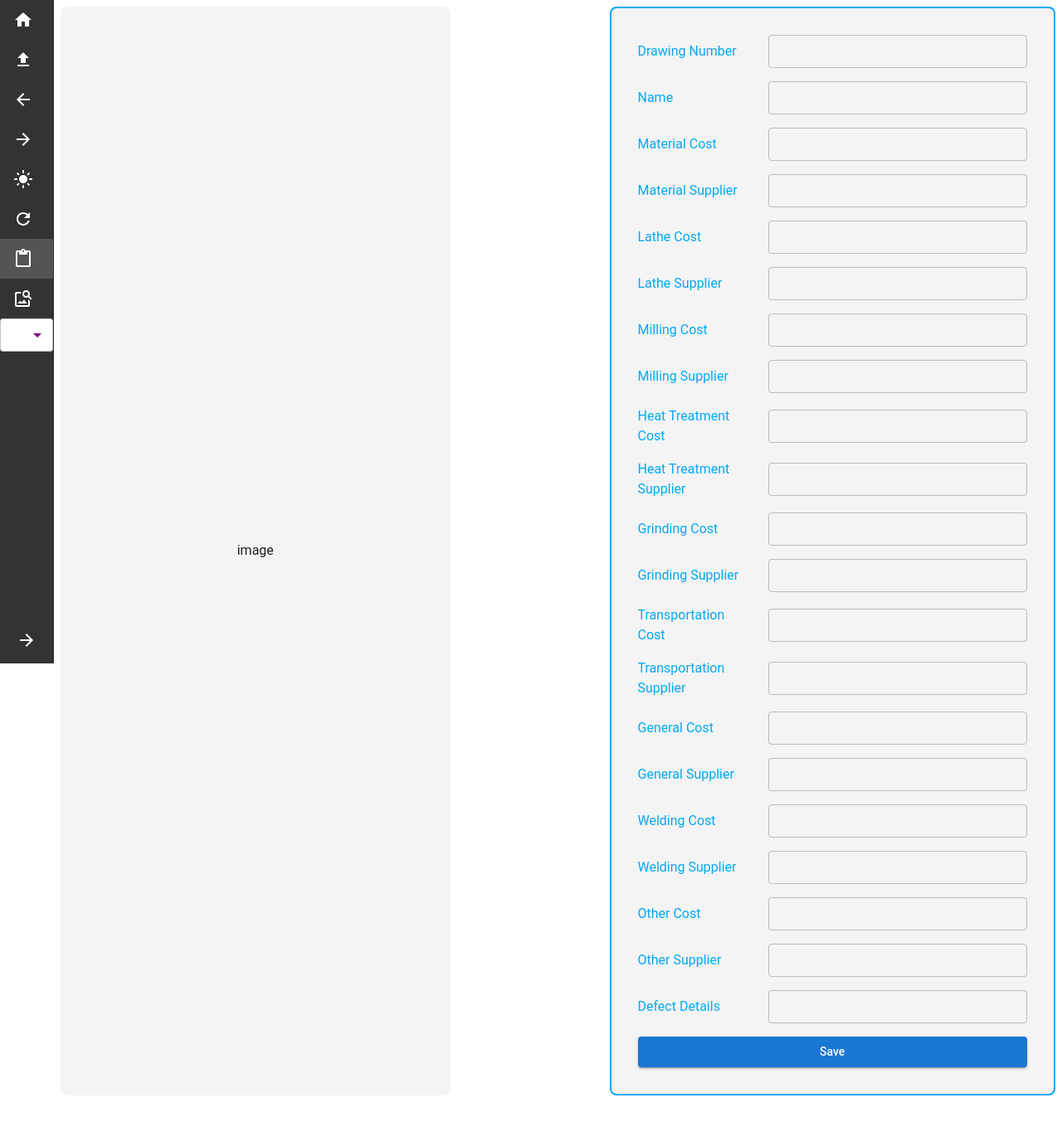
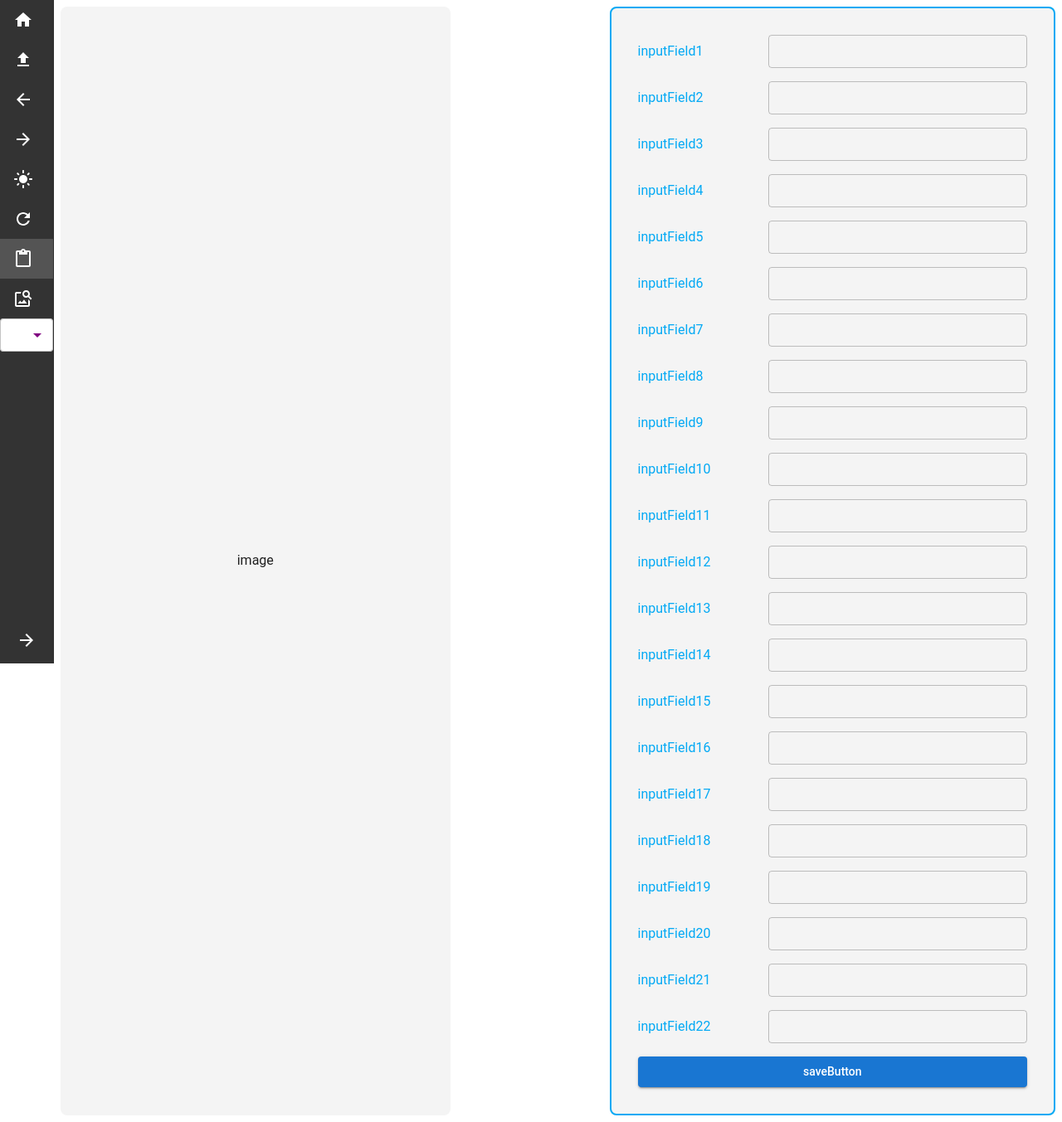
Before and after one commit to Moonies/image-similarity-finder, a Next.js app: page /1/record/1 in a window 1280 px wide. Shown: the whole page at 83% size. Before the commit the page ends 1329 px from the top, so only its background shows below. Built offline with nearby package versions, Linux system fonts and the light colour scheme; sample sign-in values are in the browser's storage; what i18next-resources-to-backend would draw is missing.

Commit message:
added i18-next(input text and column only)

```diff
--- /dev/null
+++ b/public/locales/en/record-id.json
@@ -0,0 +1,25 @@
+{
+  "inputField1": "Drawing Number",
+  "inputField2": "Name",
+  "inputField3": "Material Cost",
+  "inputField4": "Material Supplier",
+  "inputField5": "Lathe Cost",
+  "inputField6": "Lathe Supplier",
+  "inputField7": "Milling Cost",
+  "inputField8": "Milling Supplier",
+  "inputField9": "Heat Treatment Cost",
+  "inputField10": "Heat Treatment Supplier",
+  "inputField11": "Grinding Cost",
+  "inputField12": "Grinding Supplier",
+  "inputField13": "Transportation Cost",
+  "inputField14": "Transportation Supplier",
+  "inputField15": "General Cost",
+  "inputField16": "General Supplier",
+  "inputField17": "Welding Cost",
+  "inputField18": "Welding Supplier",
+  "inputField19": "Other Cost",
+  "inputField20": "Other Supplier",
+  "inputField21": "Selling Price",
+  "inputField22": "Defect Details",
+  "saveButton": "Save"
+}
--- a/public/locales/en/record-page.json
+++ b/public/locales/en/record-page.json
@@ -4,25 +4,25 @@
   "column": {
     "col1": "Drawing Number",
     "col2": "Name",
-    "col3": "Selling Price",
-    "col4": "Material Cost",
-    "col5": "Material Supplier",
-    "col6": "Lathe Cost",
-    "col7": "Lathe Supplier",
-    "col8": "Milling Cost",
-    "col9": "Milling Supplier",
-    "col10": "Heat Treatment Cost",
-    "col11": "Heat Treatment Supplier",
-    "col12": "Grinding Cost",
-    "col13": "Grinding Supplier",
-    "col14": "Transportation Cost",
-    "col15": "Transportation Supplier",
-    "col16": "General Cost",
-    "col17": "General Supplier",
-    "col18": "Welding Cost",
-    "col19": "Welding Supplier",
-    "col20": "Other Cost",
-    "col21": "Other Supplier",
+    "col3": "Material Cost",
+    "col4": "Material Supplier",
+    "col5": "Lathe Cost",
+    "col6": "Lathe Supplier",
+    "col7": "Milling Cost",
+    "col8": "Milling Supplier",
+    "col9": "Heat Treatment Cost",
+    "col10": "Heat Treatment Supplier",
+    "col11": "Grinding Cost",
+    "col12": "Grinding Supplier",
+    "col13": "Transportation Cost",
+    "col14": "Transportation Supplier",
+    "col15": "General Cost",
+    "col16": "General Supplier",
+    "col17": "Welding Cost",
+    "col18": "Welding Supplier",
+    "col19": "Other Cost",
+    "col20": "Other Supplier",
+    "col21": "Selling Price",
     "col22": "Defect Details",
     "action": "Actions"
   }
--- /dev/null
+++ b/public/locales/jp/record-id.json
@@ -0,0 +1,25 @@
+{
+  "inputField1": "図面番号",
+  "inputField2": "名前",
+  "inputField3": "材料費",
+  "inputField4": "材料供給者",
+  "inputField5": "旋盤費用",
+  "inputField6": "旋盤供給者",
+  "inputField7": "フライス加工費用",
+  "inputField8": "フライス供給者",
+  "inputField9": "熱処理費用",
+  "inputField10": "熱処理供給者",
+  "inputField11": "研磨費用",
+  "inputField12": "研磨供給者",
+  "inputField13": "輸送費",
+  "inputField14": "輸送供給者",
+  "inputField15": "一般費用",
+  "inputField16": "一般供給者",
+  "inputField17": "溶接費用",
+  "inputField18": "溶接供給者",
+  "inputField19": "その他の費用",
+  "inputField20": "その他の供給者",
+  "inputField21": "販売価格",
+  "inputField22": "欠陥の詳細",
+  "saveButton": "保存"
+}
--- a/public/locales/jp/record-page.json
+++ b/public/locales/jp/record-page.json
@@ -2,28 +2,28 @@
   "category": "Category",
   "keyword": "Keyword",
   "column": {
-    "col1": "Drawing Number",
-    "col2": "Name",
-    "col3": "Selling Price",
-    "col4": "Material Cost",
-    "col5": "Material Supplier",
-    "col6": "Lathe Cost",
-    "col7": "Lathe Supplier",
-    "col8": "Milling Cost",
-    "col9": "Milling Supplier",
-    "col10": "Heat Treatment Cost",
-    "col11": "Heat Treatment Supplier",
-    "col12": "Grinding Cost",
-    "col13": "Grinding Supplier",
-    "col14": "Transportation Cost",
-    "col15": "Transportation Supplier",
-    "col16": "General Cost",
-    "col17": "General Supplier",
-    "col18": "Welding Cost",
-    "col19": "Welding Supplier",
-    "col20": "Other Cost",
-    "col21": "Other Supplier",
-    "col22": "Defect Details",
+    "col1": "図面番号",
+    "col2": "名前",
+    "col3": "材料費",
+    "col4": "材料供給者",
+    "col5": "旋盤費用",
+    "col6": "旋盤供給者",
+    "col7": "フライス加工費用",
+    "col8": "フライス供給者",
+    "col9": "熱処理費用",
+    "col10": "熱処理供給者",
+    "col11": "研磨費用",
+    "col12": "研磨供給者",
+    "col13": "輸送費",
+    "col14": "輸送供給者",
+    "col15": "一般費用",
+    "col16": "一般供給者",
+    "col17": "溶接費用",
+    "col18": "溶接供給者",
+    "col19": "その他の費用",
+    "col20": "その他の供給者",
+    "col21": "販売価格",
+    "col22": "欠陥の詳細",
     "action": "アクション"
   }
 }
--- a/src/app/[lang]/record/[id]/page.tsx
+++ b/src/app/[lang]/record/[id]/page.tsx
@@ -4,10 +4,12 @@ import { useRouter } from 'next/navigation'
 import { Box, Button, TextField, Typography } from '@mui/material'
 import TextFieldBox from '@/components/TextFieldBox'
 import useEditRecord from './hooks/useEditRecord'
+import { useTranslation } from 'react-i18next'
 
 export default function RecordDetail({ params }: any) {
   const router = useRouter()
   const { handleChange, recordData } = useEditRecord()
+  const { t } = useTranslation('record-id')
 
   return (
     <Box display={'flex'} flex={1} padding={1}>
@@ -38,112 +40,117 @@ export default function RecordDetail({ params }: any) {
         }}
       >
         <TextFieldBox
-          text='Drawing Number'
+          text={t('inputField1')}
           value={recordData?.drawingNumber}
           onChange={e => handleChange('drawingNumber', e.target.value)}
         />
         <TextFieldBox
-          text='Name'
+          text={t('inputField2')}
           value={recordData?.name}
           onChange={e => handleChange('name', e.target.value)}
         />
         <TextFieldBox
-          text='Material Cost'
+          text={t('inputField3')}
           value={recordData?.materialCost}
           onChange={e => handleChange('materialCost', e.target.value)}
         />
         <TextFieldBox
-          text='Material Supplier'
+          text={t('inputField4')}
           value={recordData?.materialSup}
           onChange={e => handleChange('materialSup', e.target.value)}
         />
         <TextFieldBox
-          text='Lathe Cost'
+          text={t('inputField5')}
           value={recordData?.latheCost}
           onChange={e => handleChange('latheCost', e.target.value)}
         />
         <TextFieldBox
-          text='Lathe Supplier'
+          text={t('inputField6')}
           value={recordData?.latheSup}
           onChange={e => handleChange('latheSup', e.target.value)}
         />
         <TextFieldBox
-          text='Milling Cost'
+          text={t('inputField7')}
           value={recordData?.millingCost}
           onChange={e => handleChange('millingCost', e.target.value)}
         />
         <TextFieldBox
-          text='Milling Supplier'
+          text={t('inputField8')}
           value={recordData?.millingSup}
           onChange={e => handleChange('millingSup', e.target.value)}
         />
         <TextFieldBox
-          text='Heat Treatment Cost'
+          text={t('inputField9')}
           value={recordData?.heatTreatmentCost}
           onChange={e => handleChange('heatTreatmentCost', e.target.value)}
         />
         <TextFieldBox
-          text='Heat Treatment Supplier'
+          text={t('inputField10')}
           value={recordData?.heatTreatmentSup}
           onChange={e => handleChange('heatTreatmentSup', e.target.value)}
         />
         <TextFieldBox
-          text='Grinding Cost'
+          text={t('inputField11')}
           value={recordData?.grindingCost}
           onChange={e => handleChange('grindingCost', e.target.value)}
         />
         <TextFieldBox
-          text='Grinding Supplier'
+          text={t('inputField12')}
           value={recordData?.grindingSup}
           onChange={e => handleChange('grindingSup', e.target.value)}
         />
         <TextFieldBox
-          text='Transportation Cost'
+          text={t('inputField13')}
           value={recordData?.transportationCost}
           onChange={e => handleChange('transportationCost', e.target.value)}
         />
         <TextFieldBox
-          text='Transportation Supplier'
+          text={t('inputField14')}
           value={recordData?.transportationSup}
           onChange={e => handleChange('transportationSup', e.target.value)}
         />
         <TextFieldBox
-          text='General Cost'
+          text={t('inputField15')}
           value={recordData?.generalCost}
           onChange={e => handleChange('generalCost', e.target.value)}
         />
         <TextFieldBox
-          text='General Supplier'
+          text={t('inputField16')}
           value={recordData?.generalSup}
           onChange={e => handleChange('generalSup', e.target.value)}
         />
         <TextFieldBox
-          text='Welding Cost'
+          text={t('inputField17')}
           value={recordData?.weldingCost}
           onChange={e => handleChange('weldingCost', e.target.value)}
         />
         <TextFieldBox
-          text='Welding Supplier'
+          text={t('inputField18')}
           value={recordData?.weldingSup}
           onChange={e => handleChange('weldingSup', e.target.value)}
         />
         <TextFieldBox
-          text='Other Cost'
+          text={t('inputField19')}
           value={recordData?.otherCost}
           onChange={e => handleChange('otherCost', e.target.value)}
         />
         <TextFieldBox
-          text='Other Supplier'
+          text={t('inputField20')}
           value={recordData?.otherSup}
           onChange={e => handleChange('otherSup', e.target.value)}
         />
         <TextFieldBox
-          text='Defect Details'
+          text={t('inputField21')}
+          value={recordData?.sellingPrice}
+          onChange={e => handleChange('sellingPrice', e.target.value)}
+        />
+        <TextFieldBox
+          text={t('inputField22')}
           value={recordData?.defectDetails}
           onChange={e => handleChange('defectDetails', e.target.value)}
         />
         <Button variant='contained' onClick={() => console.log(recordData)}>
-          Save
+          {t('saveButton')}
         </Button>
       </Box>
     </Box>
```
